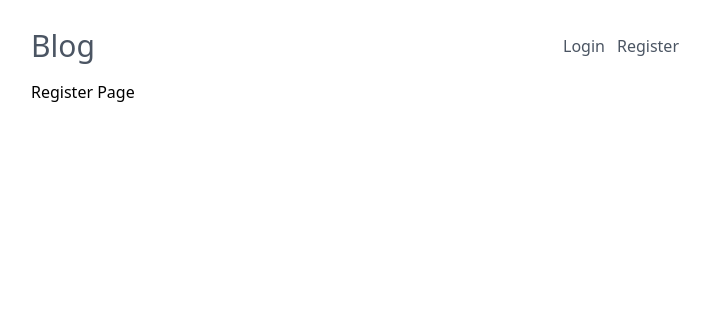
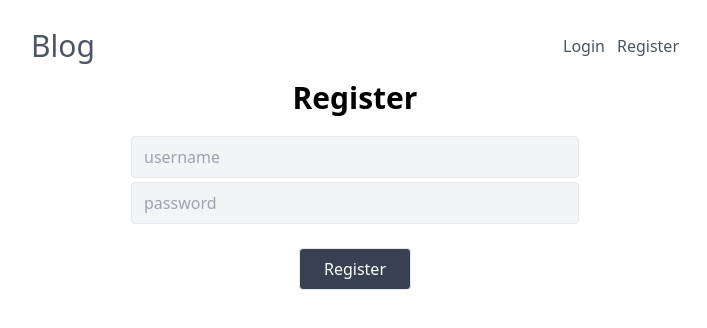
Before and after one commit to zacnation/mern-blog-old, a React (Vite) app in the folder client/: page /register in a window 1280 px wide. Shown: the top 328 px of the page, without its empty margins (285-992 px from the left). Built offline with nearby package versions, Linux system fonts and the light colour scheme; the HTML template or start-up script is replaced by a standard one.

Commit message:
Add login / register pages + styles

```diff
--- a/client/src/components/pages/LoginPage.jsx
+++ b/client/src/components/pages/LoginPage.jsx
@@ -1,3 +1,24 @@
 export default function LoginPage() {
-  return <div>Login Page</div>;
+  return (
+    <>
+      <h1 className="text-center text-3xl font-semibold pb-5">Log in</h1>
+      <form action="" className="max-w-md my-0 mx-auto">
+        <input
+          type="text"
+          className="block w-full border rounded bg-gray-100 mb-1 px-3 py-2"
+          placeholder="username"
+        />
+        <input
+          type="password"
+          className="block w-full border rounded bg-gray-100 mb-1 px-3 py-2"
+          placeholder="password"
+        />
+        <div className="text-center pt-5">
+          <button className="border rounded px-6 py-2 bg-gray-700 text-white">
+            Log in
+          </button>
+        </div>
+      </form>
+    </>
+  );
 }
--- a/client/src/components/pages/RegisterPage.jsx
+++ b/client/src/components/pages/RegisterPage.jsx
@@ -1,3 +1,25 @@
 export default function RegisterPage() {
-  return <div>Register Page</div>;
+  return (
+    <>
+      <h1 className="text-center text-3xl font-semibold pb-5">Register</h1>
+
+      <form action="" className="max-w-md my-0 mx-auto">
+        <input
+          type="text"
+          className="block w-full border rounded bg-gray-100 mb-1 px-3 py-2"
+          placeholder="username"
+        />
+        <input
+          type="password"
+          className="block w-full border rounded bg-gray-100 mb-1 px-3 py-2"
+          placeholder="password"
+        />
+        <div className="text-center pt-5">
+          <button className="border rounded px-6 py-2 bg-gray-700 text-white">
+            Register
+          </button>
+        </div>
+      </form>
+    </>
+  );
 }
```
